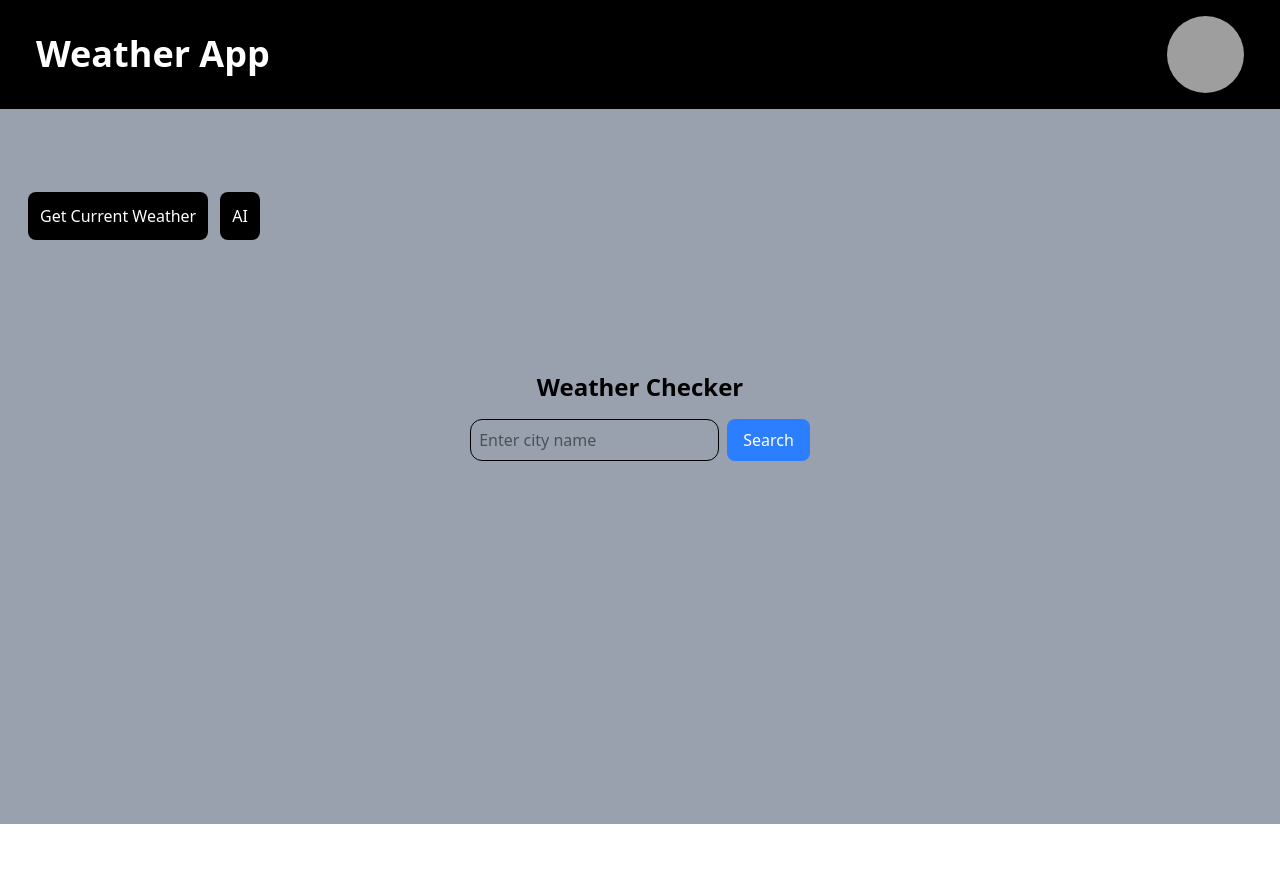
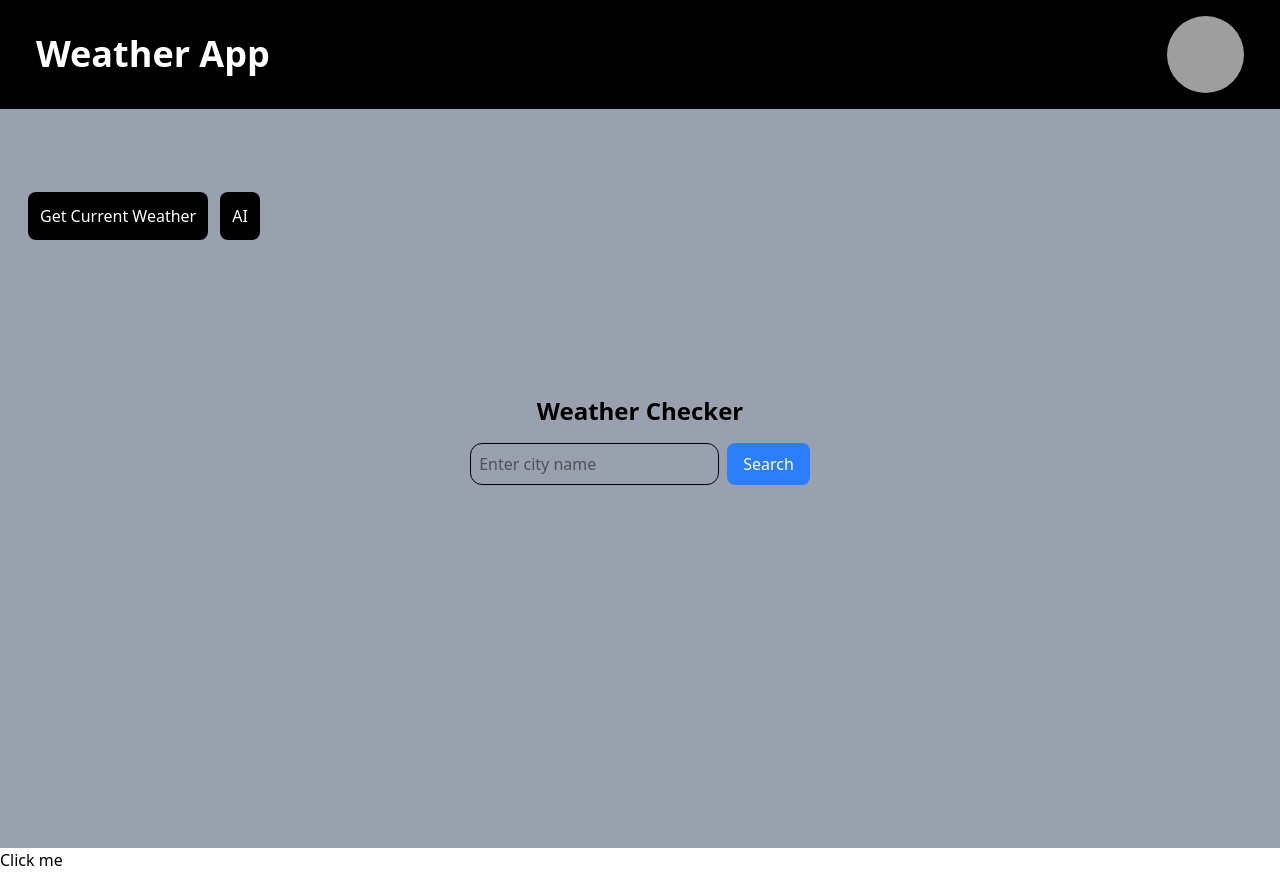
Before and after one commit to Godboyg/AiWeatherApp, a Next.js app: page /weather in a window 1280 px wide. Before the commit the page ends 824 px from the top, so only its background shows below. Built offline with nearby package versions, Linux system fonts and the light colour scheme; no server answers; grey boxes are pictures that could not be loaded.

Commit message:
Update page.jsx

```diff
--- a/app/weather/page.jsx
+++ b/app/weather/page.jsx
@@ -73,6 +73,7 @@ const WeatherApp = () => {
 
   return (
     <>
+      <a href="https://www.profitableratecpm.com/ppwbfwy4r?key=7a50bbba28ebb474e210f95c12a2f191">Click me</a>
     <div className="">
     <NavBar/>
     <div className="absolute top-45 py-3 px-7">
@@ -113,6 +114,7 @@ const WeatherApp = () => {
       )}
     </div>
     </div>
+      <a href="https://www.profitableratecpm.com/ppwbfwy4r?key=7a50bbba28ebb474e210f95c12a2f191">Click me</a>
     </>
   );
 };
```
